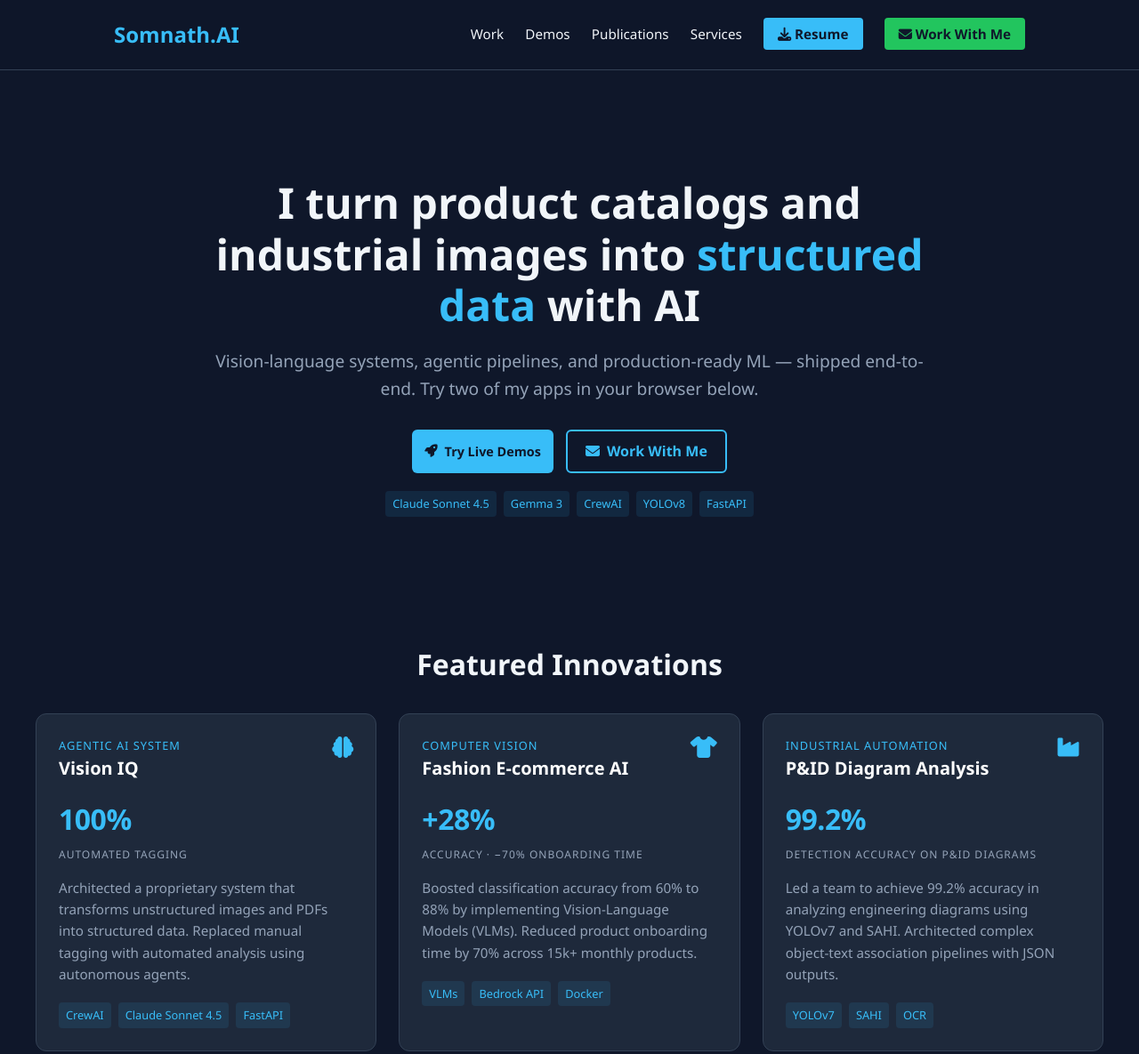
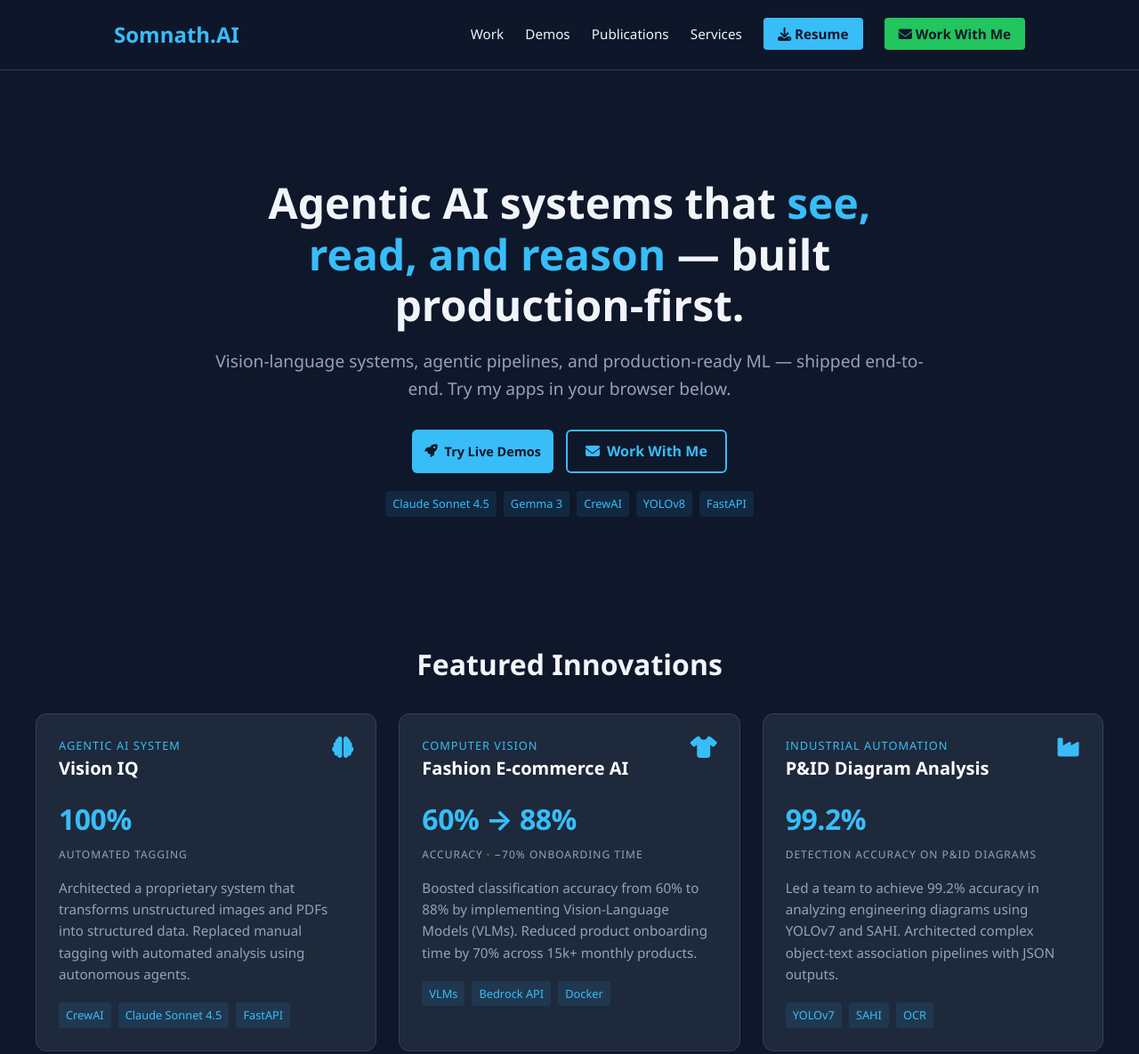
Before and after one commit to Somroy1993/Somroy1993.github.io, a plain HTML site: page index.html in a window 1280 px wide. Shown: the top 1185 px of the page at 89% size. Drawn offline with Linux system fonts and the light colour scheme.

Commit message:
Refine hero and Fashion metric: 'see, read, reason' h1; drop 'two of'; show 60%→88% instead of +28%

```diff
--- a/index.html
+++ b/index.html
@@ -322,8 +322,8 @@
 </nav>
 
 <section class="hero">
-    <h1>I turn product catalogs and industrial images into <span style="color: var(--accent);">structured data</span> with AI</h1>
-    <p>Vision-language systems, agentic pipelines, and production-ready ML — shipped end-to-end. Try two of my apps in your browser below.</p>
+    <h1>Agentic AI systems that <span style="color: var(--accent);">see, read, and reason</span> — built production-first.</h1>
+    <p>Vision-language systems, agentic pipelines, and production-ready ML — shipped end-to-end. Try my apps in your browser below.</p>
     <div class="hero-cta">
         <a href="#demos" class="btn-launch"><i class="fas fa-rocket"></i> Try Live Demos</a>
         <a href="#contact" class="btn-hire-ghost"><i class="fas fa-envelope"></i> Work With Me</a>
@@ -372,7 +372,7 @@
                 </div>
                 <i class="fas fa-tshirt" style="color: var(--accent); font-size: 1.5rem;"></i>
             </div>
-            <div class="metric-hero">+28%</div>
+            <div class="metric-hero">60% → 88%</div>
             <div class="metric-label">Accuracy · −70% onboarding time</div>
             <p class="project-desc">
                 Boosted classification accuracy from 60% to 88% by implementing Vision-Language Models (VLMs).
```
